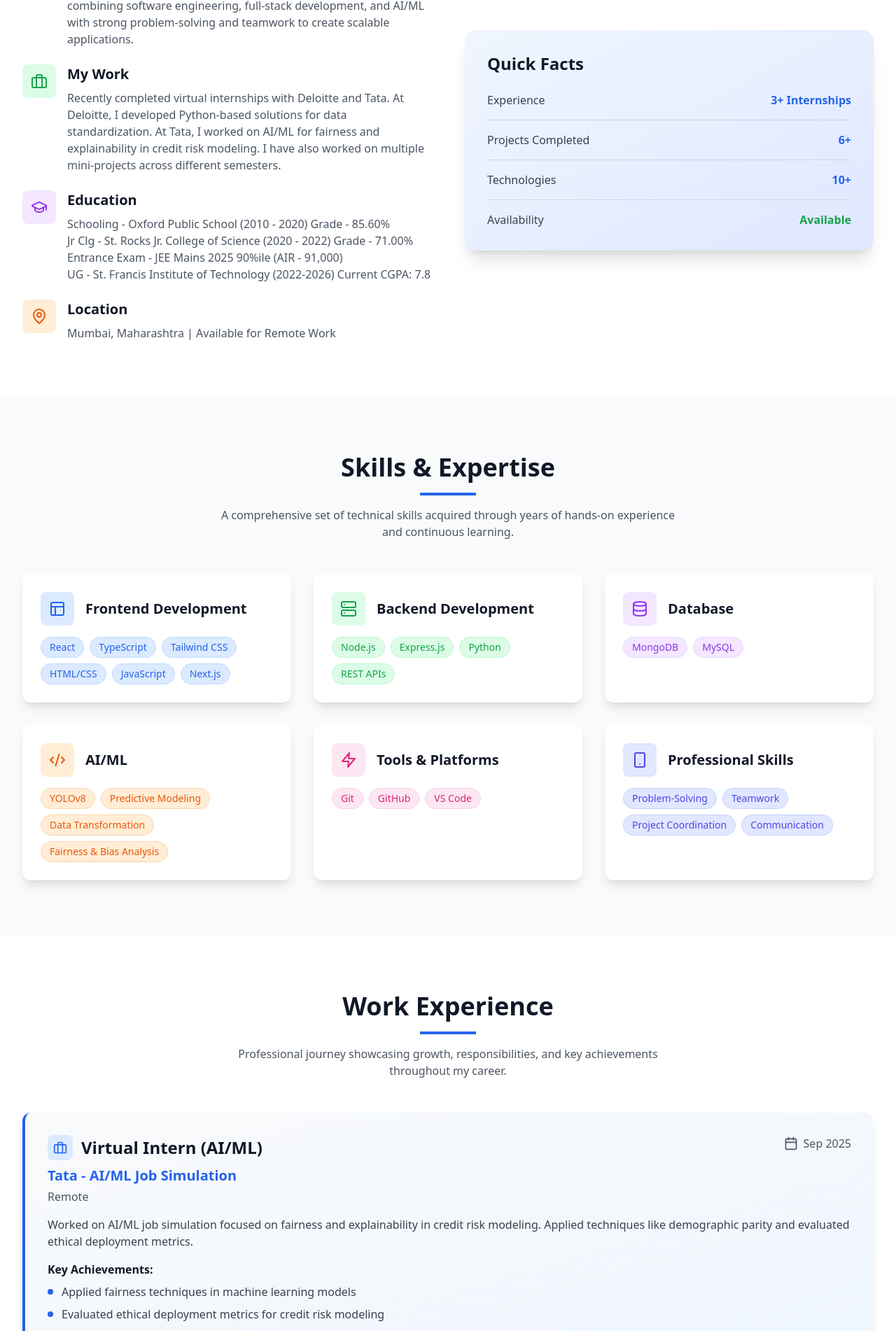
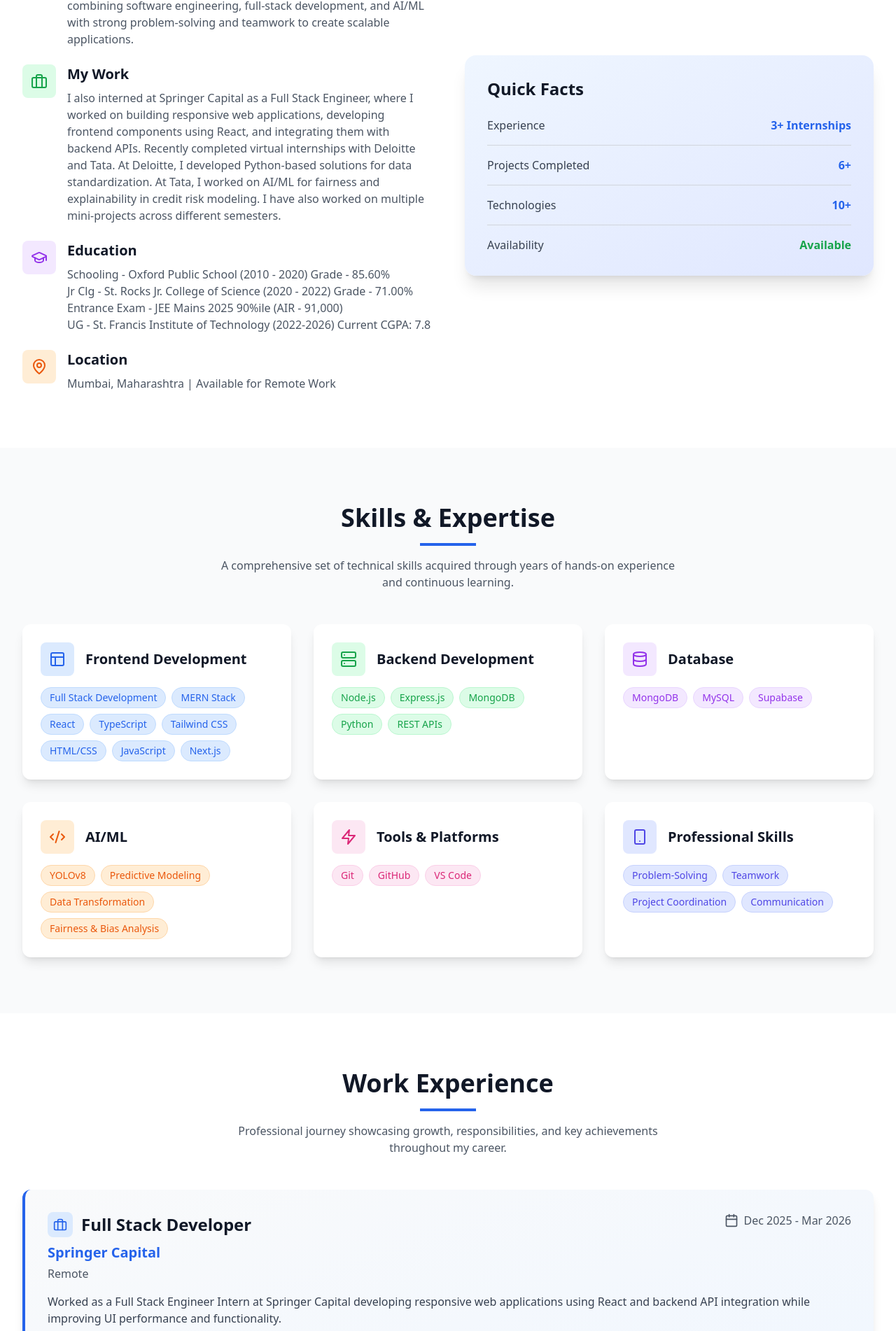
Before and after one commit to sahiltopale/portfolio, a React (Vite) app: page / in a window 1280 px wide. Shown: the part 1076-2978 px from the top of the page at 70% size. Built offline with nearby package versions, Linux system fonts and the light colour scheme.

Commit message:
changes made

```diff
--- a/src/components/About.tsx
+++ b/src/components/About.tsx
@@ -41,11 +41,15 @@ const About = () => {
                   My Work
                 </h3>
                 <p className="text-gray-600 dark:text-gray-400">
-                  Recently completed virtual internships with Deloitte and Tata.
-                  At Deloitte, I developed Python-based solutions for data
-                  standardization. At Tata, I worked on AI/ML for fairness and
-                  explainability in credit risk modeling. I have also worked on
-                  multiple mini-projects across different semesters.
+                  I also interned at Springer Capital as a Full Stack Engineer,
+                  where I worked on building responsive web applications,
+                  developing frontend components using React, and integrating
+                  them with backend APIs. Recently completed virtual internships
+                  with Deloitte and Tata. At Deloitte, I developed Python-based
+                  solutions for data standardization. At Tata, I worked on AI/ML
+                  for fairness and explainability in credit risk modeling. I
+                  have also worked on multiple mini-projects across different
+                  semesters.
                 </p>
               </div>
             </div>
--- a/src/components/Experience.tsx
+++ b/src/components/Experience.tsx
@@ -2,6 +2,20 @@ import { Briefcase, Calendar } from "lucide-react";
 
 const Experience = () => {
   const experiences = [
+    {
+      title: "Full Stack Developer",
+      company: "Springer Capital",
+      location: "Remote",
+      period: "Dec 2025 - Mar 2026",
+      description:
+        "Worked as a Full Stack Engineer Intern at Springer Capital developing responsive web applications using React and backend API integration while improving UI performance and functionality.",
+      achievements: [
+        "Developed responsive frontend components using React",
+        "Integrated backend APIs for dynamic web applications",
+        "Improved UI performance and cross device responsiveness",
+        "Collaborated in agile workflows for feature delivery",
+      ],
+    },
     {
       title: "Virtual Intern (AI/ML)",
       company: "Tata - AI/ML Job Simulation",
--- a/src/components/Projects.tsx
+++ b/src/components/Projects.tsx
@@ -2,6 +2,15 @@ import { ExternalLink, Github } from "lucide-react";
 
 const Projects = () => {
   const projects = [
+    {
+      title: "BetterCall",
+      description:
+        "BetterCall is a domain-specific legal intelligence platform designed to support Indian legal professionals withfaster research, statute verification, case analysis, and document drafting. ",
+      tags: ["React", "RAG", "Pinecone", "Node.js"],
+      image: "/images/BetterCall.png",
+      githubUrl: "https://github.com/sahiltopale/BetterCall",
+      liveUrl: "https://legal-lilac-sigma.vercel.app/",
+    },
     {
       title: "RuFAT",
       description:
@@ -43,15 +52,6 @@ const Projects = () => {
       tags: ["React", "Node.js", "Thingspeak", "Hardware Components"],
       image: "/images/IOTsmartshelf.png",
       githubUrl: "https://github.com/sahiltopale/IOT-smartshelf",
-      liveUrl: "#",
-    },
-    {
-      title: "Staff Leave Management System",
-      description:
-        "Python-based system to manage and track staff leave records with efficient database management and reporting capabilities.",
-      tags: ["Python", "Database", "System Design", "Management"],
-      image: "/images/staffleavemanagement.png",
-      githubUrl: "https://github.com/sahiltopale",
       liveUrl: "#",
     },
     {
--- a/src/components/Skills.tsx
+++ b/src/components/Skills.tsx
@@ -7,6 +7,8 @@ const Skills = () => {
       icon: Layout,
       color: "blue",
       skills: [
+        "Full Stack Development",
+        "MERN Stack",
         "React",
         "TypeScript",
         "Tailwind CSS",
@@ -19,13 +21,13 @@ const Skills = () => {
       title: "Backend Development",
       icon: Server,
       color: "green",
-      skills: ["Node.js", "Express.js", "Python", "REST APIs"],
+      skills: ["Node.js", "Express.js", "MongoDB", "Python", "REST APIs"],
     },
     {
       title: "Database",
       icon: Database,
       color: "purple",
-      skills: ["MongoDB", "MySQL"],
+      skills: ["MongoDB", "MySQL", "Supabase"],
     },
     {
       title: "AI/ML",
```
Also changed, not shown: public/images/BetterCall.png (added).
